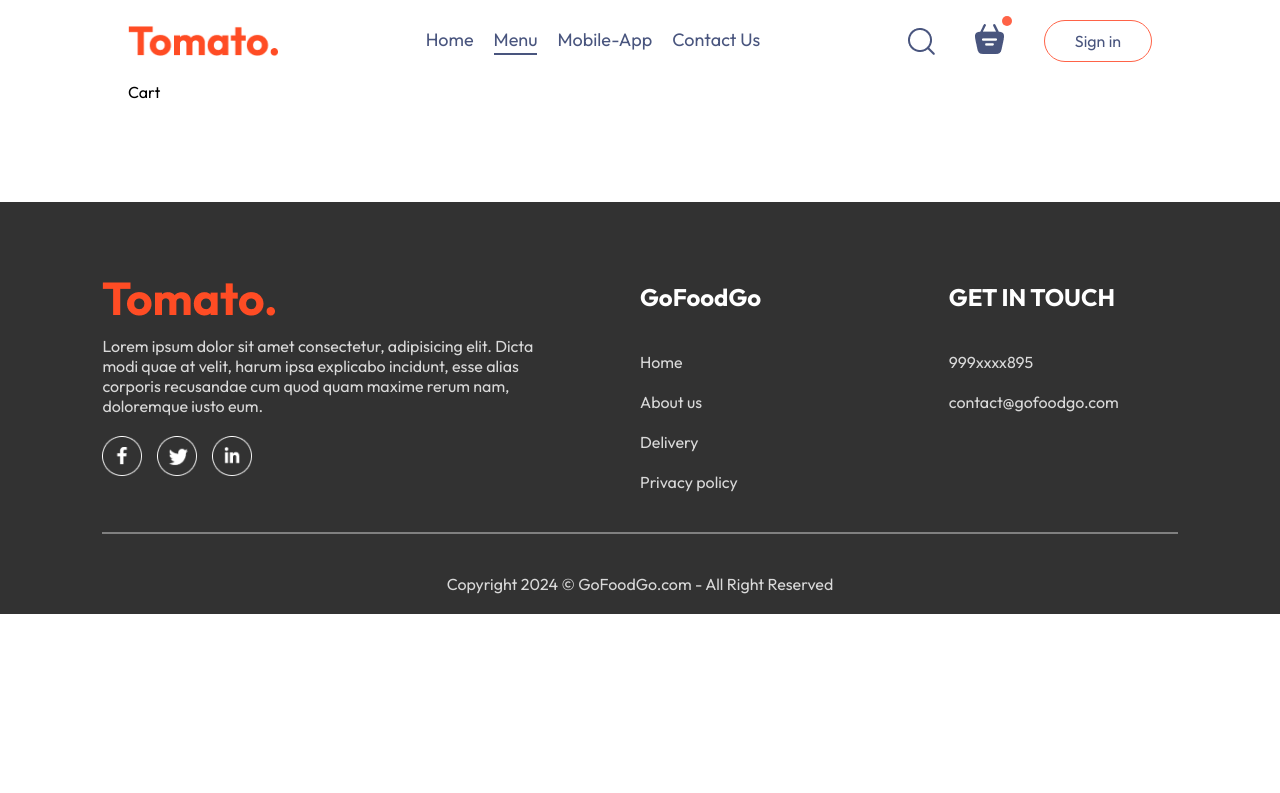
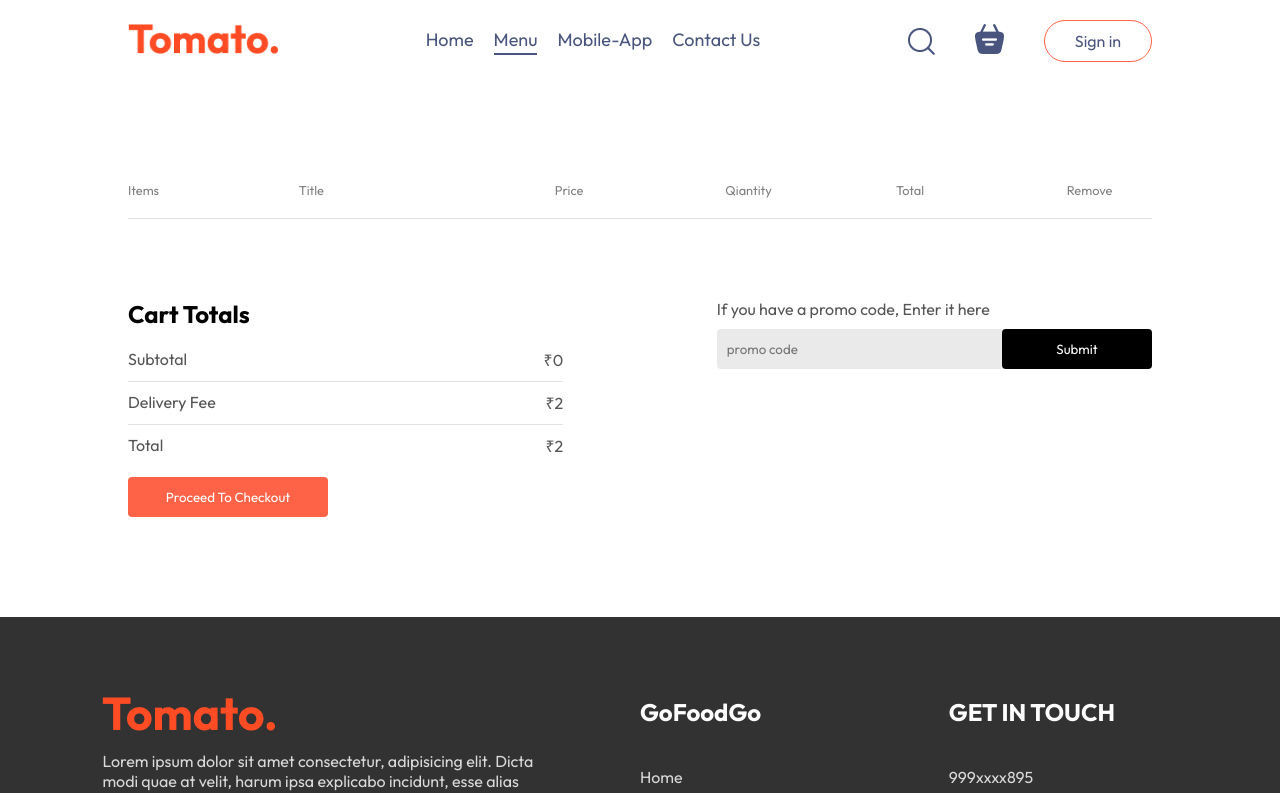
Before and after one commit to Adiiiikaushik/GoFoodGo, a React (Vite) app: page /cart in a window 1280 px wide. Shown: the top 793 px of the page. Built offline with nearby package versions, Linux system fonts and the light colour scheme.

Commit message:
added a fully functional cart page

```diff
--- a/src/components/Navbar/Navbar.jsx
+++ b/src/components/Navbar/Navbar.jsx
@@ -1,13 +1,15 @@
-import React, { useState } from 'react'
+import React, { useContext, useState } from 'react'
 import './Navbar.css'
 import {assets} from '../../assets/assets'
 import {Link} from 'react-router-dom'
+import { StoreContext } from '../../context/StoreContext'
 const Navbar = ({setShowLogin}) => {
 
     const[menu,setMenu] = useState("menu")
+    const {getTotalCartAmount} = useContext(StoreContext);
   return (
     <div className='navbar'>
-        <img src={assets.logo} alt="" className='logo' />
+        <Link to='/'><img src={assets.logo} alt="" className='logo' /></Link>
         <ul className="navbar-menu">
         <Link to='/' onClick={() => setMenu("home")} className={menu==="home"?"active":""}>Home</Link>
             <a href='#explore-menu' onClick={() => setMenu("menu")} className={menu==="menu"?"active":""}>Menu</a>
@@ -18,8 +20,8 @@
         <div className="navbar-right">
             <img src={assets.search_icon} alt="" />
             <div className="navbar-search-icon">
-                <img src={assets.basket_icon} alt="" />
-                <div className="dot"></div>
+                <Link to='/cart'><img src={assets.basket_icon} alt="" /></Link>
+                <div className={getTotalCartAmount()===0?"":"dot"}></div>
             </div>
             <button onClick={()=>setShowLogin(true)}>Sign in</button>
         </div>
--- a/src/context/StoreContext.jsx
+++ b/src/context/StoreContext.jsx
@@ -19,16 +19,26 @@
         setCartItems((prev) => ({...prev,[itemId]:prev[itemId]-1}))
     }
 
-    useEffect(()=> {
-        console.log(cartItems);
-    },[cartItems])
+    const getTotalCartAmount = ()=>{
+        let totalAmount =0;
+        for(const item in cartItems)
+        {
+            if (cartItems[item]>0) {
+                let itemInfo = food_list.find((product)=>product._id===item);
+                totalAmount+= itemInfo.price * cartItems[item];
+            }
+
+        }
+        return totalAmount;
+    }
 
     const contextValue = {
         food_list,
         cartItems,
         setCartItems,
         addToCart,
-        removeFromCart
+        removeFromCart,
+        getTotalCartAmount
     }
     return (
         <StoreContext.Provider value={contextValue}>
--- a/src/pages/Cart/Cart.css
+++ b/src/pages/Cart/Cart.css
@@ -0,0 +1,93 @@
+.cart{
+    margin-top: 100px;
+}
+.cart-items-title{
+    display: grid;
+    grid-template-columns: 1fr 1.5fr 1fr 1fr 1fr 0.5fr;
+    align-items: center;
+    color: grey;
+    font-size: max(1vw,12px);
+}
+.cart-items-item{
+    margin: 10px 0px;
+    color: black;
+}
+.cart-items-item img{
+    width: 50px;
+}
+.cart hr{
+    height: 1px;
+    background-color: #e2e2e2;
+    border: none;
+}
+.cart-items-item .cross{
+    cursor: pointer;
+}
+
+.cart-bottom{
+    margin-top: 80px;
+    display: flex;
+    justify-content: space-between;
+    gap: max(12vw,20px);
+}
+
+.cart-total{
+    flex: 1;
+    display: flex;
+    flex-direction: column;
+    gap: 20px;
+}
+.cart-total-details{
+    display: flex;
+    justify-content: space-between;
+    color: #555;
+}
+.cart-total hr{
+    margin: 10px 0px;
+}
+.cart-total button{
+    border: none;
+    color: white;
+    background-color: tomato;
+    width: max(15vw,200px);
+    padding: 12px 0px;
+    border-radius: 4px;
+    cursor: pointer;
+}
+.cart-promocode{
+    flex: 1;
+}
+.cart-promocode p{
+    color:#555 ;
+}
+.cart-promocode-input{
+    margin-top: 10px;
+    display: flex;
+    justify-content: space-between;
+    align-items: center;
+    background-color: #eaeaea;
+    border-radius: 4px;
+}
+.cart-promocode-input input{
+    background: transparent;
+    border: none;
+    outline: none;
+    padding-left: 10px;
+}
+.cart-promocode-input button{
+    width: max(10vw,150px);
+    padding: 12px 5px;
+    background-color: black;
+    border: none;
+    color: white;
+    border-radius: 4px;
+
+}
+@media (max-width:750px) {
+    .cart-bottom{
+        flex-direction: column-reverse;
+    }
+    .cart-promocode{
+        justify-content: start;
+    }
+}
--- a/src/pages/Cart/Cart.jsx
+++ b/src/pages/Cart/Cart.jsx
@@ -1,8 +1,73 @@
-import React from 'react'
+import React, { useContext } from 'react'
 import './Cart.css'
-function Cart() {
+import { StoreContext } from '../../context/StoreContext'
+const Cart = ()=> {
+
+  const{cartItems , food_list, removeFromCart,getTotalCartAmount} = useContext(StoreContext)
   return (
-    <div>Cart</div>
+    <div className='cart'>
+      <div className="cart-items">
+        <div className="cart-items-title">
+          <p>Items</p>
+          <p>Title</p>
+          <p>Price</p>
+          <p>Qiantity</p>
+          <p>Total</p>
+          <p>Remove</p>
+        </div>
+        <br />
+        <hr />
+        {food_list.map((item,index)=>{
+          if(cartItems[item._id]>0) {
+            return (
+              <div>
+                <div className='cart-items-title cart-items-item'>
+                <img src={item.image} alt="" />
+                <p>{item.name}</p>
+                <p>₹{item.price}</p>
+                <p>{cartItems[item._id]}</p>
+                <p>₹{item.price*cartItems[item._id]}</p>
+                <p onClick={()=>removeFromCart(item._id)} className='cross'>x</p>
+              </div>
+              <hr />
+              </div>
+
+            )
+          }
+        })}
+      </div>
+      <div className="cart-bottom">
+        <div className="cart-total">
+          <h2>Cart Totals</h2>
+          <div>
+            <div className="cart-total-details">
+              <p>Subtotal</p>
+              <p>₹{getTotalCartAmount()}</p>
+            </div>
+            <hr />
+            <div className="cart-total-details">
+              <p>Delivery Fee</p>
+              <p>₹{2}</p>
+            </div>
+            <hr />
+            <div className="cart-total-details">
+              <p>Total</p>
+              <p>₹{getTotalCartAmount()+2}</p>
+            </div>
+          </div>
+          <button>Proceed To Checkout</button>
+        </div>
+        <div className="cart-promocode">
+          <div>
+            <p>If you have a promo code, Enter it here</p>
+            <div className="cart-promocode-input">
+              <input type="text" placeholder='promo code'/>
+              <button>Submit</button>
+            </div>
+          </div>
+        </div>
+      </div>
+    </div>
   )
 }
 
```
